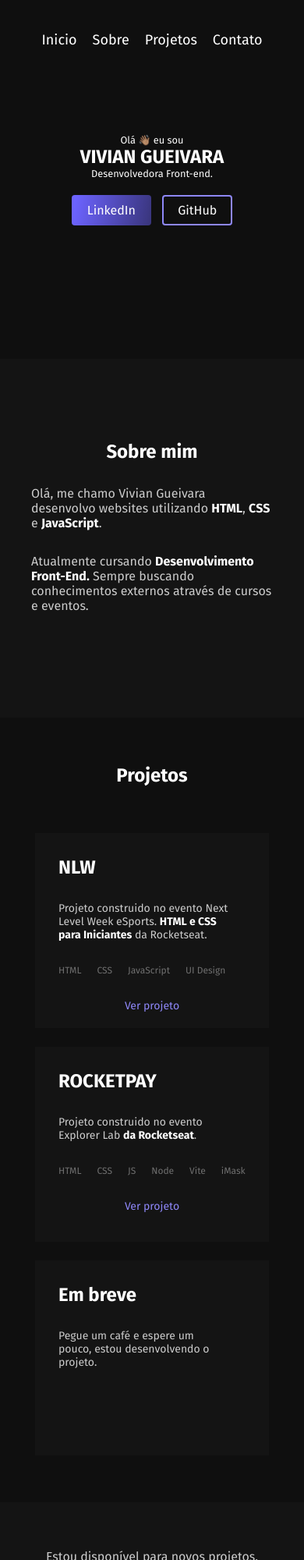
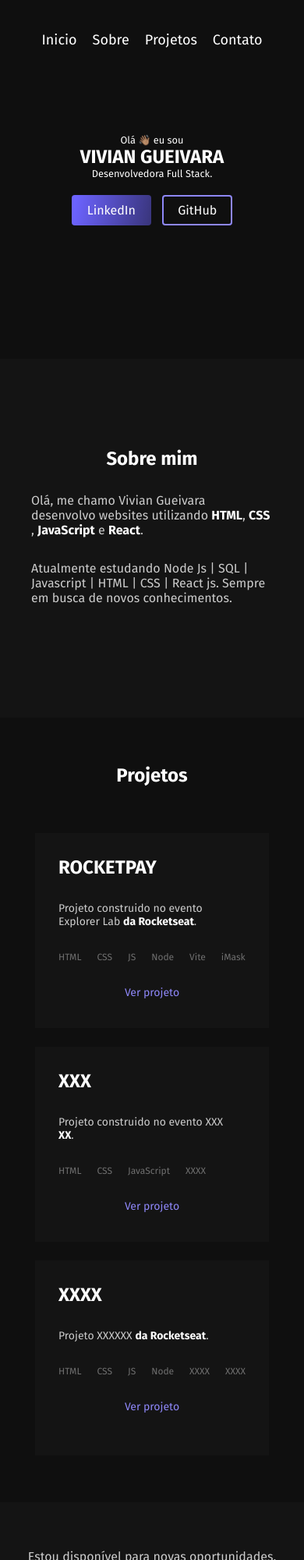
Before and after one commit to viviangcastro1012/PORTIF-LIO, a plain HTML site: page index.html in a window 390 px wide. Shown: the top 2000 px of the page at 78% size. Drawn offline with Linux system fonts and the light colour scheme; a script that the page names is missing.

Commit message:
third commit

```diff
--- a/css/introducao.css
+++ b/css/introducao.css
@@ -1,9 +1,9 @@
 .introducao-bg {
-  background: #0F0F0F;
+  background: #0f0f0f;
 }
 
 .introducao {
-  color: #FFF;
+  color: #fff;
   height: 560px;
   justify-content: center;
   display: flex;
@@ -25,14 +25,22 @@
   margin-top: 60px;
   padding: 15px 60px;
   display: inline-block;
-  background: linear-gradient(100.77deg, #6C63FF 5.1%, rgba(32, 19, 251, 0) 177.71%);
+  background: linear-gradient(
+    100.77deg,
+    #6c63ff 5.1%,
+    rgba(32, 19, 251, 0) 177.71%
+  );
   border-radius: 4px;
   margin-right: 10px;
 }
 
 .botao:hover {
-  background: linear-gradient(100.77deg, #483DF5 5.1%, rgba(29, 18, 251214, 0) 177.71%);
-  transition: .3s;
+  background: linear-gradient(
+    100.77deg,
+    #483df5 5.1%,
+    rgba(29, 18, 251214, 0) 177.71%
+  );
+  transition: 0.3s;
 }
 
 .botao2 {
@@ -40,15 +48,15 @@
   display: inline-block;
   border-radius: 4px;
   outline-offset: -2px;
-  outline: 2px solid #8E87F8;
+  outline: 2px solid #8e87f8;
 }
 
 .botao2:hover {
-  outline: 2px solid #483DF5;
-  transition: .3s;
+  outline: 2px solid #483df5;
+  transition: 0.3s;
 }
 
-@media (max-width:800px) {
+@media (max-width: 800px) {
   .introducao {
     height: 460px;
     padding: 60px 40px;
@@ -71,7 +79,7 @@
     font-size: 1.5rem;
   }
   .introducao p {
-    font-size: .8rem;
+    font-size: 0.8rem;
   }
   .botao,
   .botao2 {
--- a/css/sobre.css
+++ b/css/sobre.css
@@ -3,7 +3,7 @@
 }
 
 .sobre {
-  color: #FFF;
+  color: #fff;
   height: 560px;
   box-sizing: border-box;
   display: grid;
@@ -29,16 +29,16 @@
 
 .sobre p {
   font-size: 1.25rem;
-  color: #CCCCCC;
+  color: #cccccc;
   margin-bottom: 30px;
   font-weight: normal;
 }
 
 .sobre strong {
-  color: #FFF;
+  color: #fff;
 }
 
-@media (max-width:900px) {
+@media (max-width: 900px) {
   .sobre {
     grid-template-columns: 1fr;
     max-width: 54ch;
--- a/index.html
+++ b/index.html
@@ -39,7 +39,7 @@
         <div class="introducao-conteudo">
           <p class="fadeInDown" data-anime="400">Olá 👋🏽 eu sou</p>
           <h1 class="fadeInDown" data-anime="200">Vivian Gueivara</h1>
-          <p class="fadeInDown" data-anime="400">Desenvolvedora Front-end.</p>
+          <p class="fadeInDown" data-anime="400">Desenvolvedora Full Stack.</p>
           <a
             class="botao fadeInDown"
             data-anime="600"
@@ -65,35 +65,22 @@
           <h3 class="fadeInDown" data-anime="200">Sobre mim</h3>
           <p class="fadeInDown" data-anime="400">
             Olá, me chamo Vivian Gueivara desenvolvo websites utilizando
-            <strong>HTML</strong>, <strong>CSS</strong> e
-            <strong>JavaScript</strong>.
+            <strong>HTML</strong>, <strong>CSS</strong>
+           , <strong>JavaScript</strong> e <strong>React</strong>.
           </p>
           <p class="fadeInDown" data-anime="400">
-            Atualmente cursando
-            <strong>Desenvolvimento Front-End.</strong> Sempre buscando
-            conhecimentos externos através de cursos e eventos.
+            Atualmente estudando
+            <strong></strong> Node Js | SQL | Javascript | HTML | CSS | React js.</strong> Sempre em busca de novos
+            conhecimentos.
           </p>
         </div>
       </div>
     </section>
 
+
     <section id="projetos" class="projeto-bg">
       <h3 class="projeto-titulo">Projetos</h3>
       <div class="projeto container">
-        <div class="projeto-item">
-          <h1 class="projeto-nome">NLW</h1>
-          <p class="projeto-descricao">
-            Projeto construido no evento Next Level Week eSports.
-            <strong>HTML e CSS para Iniciantes</strong> da Rocketseat.
-          </p>
-          <ul class="projeto-tecnologias">
-            <li>HTML</li>
-            <li>CSS</li>
-            <li>JavaScript</li>
-            <li>UI Design</li>
-          </ul>
-          <a class="link" href="" target="_blank">Ver projeto</a>
-        </div>
 
         <div class="projeto-item">
           <h1 class="projeto-nome">ROCKETPAY</h1>
@@ -118,19 +105,52 @@
         </div>
 
         <div class="projeto-item">
-          <h1 class="projeto-nome">Em breve</h1>
+          <h1 class="projeto-nome">XXX</h1>
           <p class="projeto-descricao">
-            Pegue um café e espere um pouco, estou desenvolvendo o projeto.
+            Projeto construido no evento XXX
+            <strong>XX</strong>.
           </p>
+          <ul class="projeto-tecnologias">
+            <li>HTML</li>
+            <li>CSS</li>
+            <li>JavaScript</li>
+            <li>XXXX</li>
+          </ul>
+          <a class="link" href="" target="_blank">Ver projeto</a>
         </div>
+
+
+        <div class="projeto-item">
+          <h1 class="projeto-nome">XXXX</h1>
+          <p class="projeto-descricao">
+            Projeto XXXXXX
+            <strong>da Rocketseat</strong>.
+          </p>
+          <ul class="projeto-tecnologias">
+            <li>HTML</li>
+            <li>CSS</li>
+            <li>JS</li>
+            <li>Node</li>
+            <li>XXXX</li>
+            <li>XXXX</li>
+          </ul>
+          <a
+            class="link"
+            href="https://explorer-lab-01-liard-gamma.vercel.app/"
+            target="_blank"
+            >Ver projeto</a
+          >
+        </div>
+
+
       </div>
     </section>
 
     <footer id="contato" class="footer-bg">
       <div class="footer container">
         <p class="footer-descricao">
-          Estou disponível para novos projetos. <br />
-          Entre em contato e marcamos uma conversa 👋
+          Estou disponível para novas oportunidades. <br />
+          Entre em contato. 👋
         </p>
         <ul class="footer-redes">
           <!-- <li>
```
Lines whose indentation alone changed are shown as unchanged.
